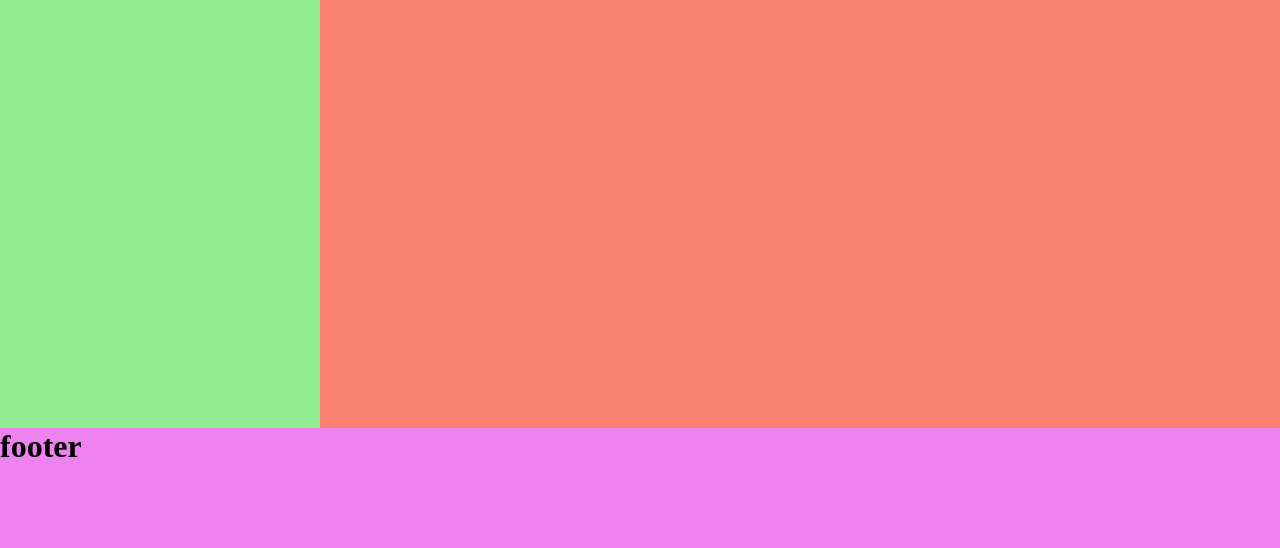
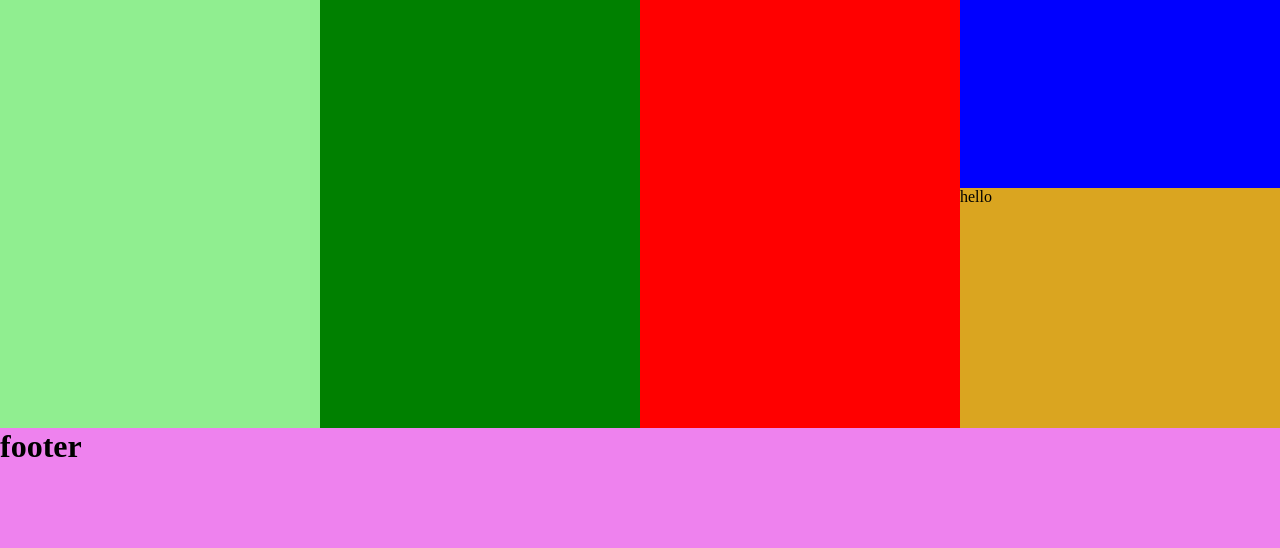
Before and after one commit to An-AngryBear/CSS_Grids_Responsive_Template, a website: page index.html in a window 1280 px wide. Shown: the part 332-880 px from the top of the page. Drawn offline with nearby package versions, Linux system fonts and the light colour scheme.

Commit message:
add navbar to grid

```diff
--- a/index.html
+++ b/index.html
@@ -9,22 +9,44 @@
         <title>Grids</title>
     </head>
     <body>
-        <nav class="nav">
-            <h1>nav</h1>
-        </nav>
         <div class="container">
+
+            <nav class="nav">
+                <h1>nav</h1>
+            </nav>
+
             <header class="page-header">
                 <h1>header</h1>
             </header>
+
             <aside class="sidebar">
                 <h1>sidebar</h1>
             </aside>
+
             <main class="main">
-                <h1>main</h1>
+
+                <div class="a">
+                    <p>hello</p>
+                </div>
+
+                <div class="b">
+                    <p>hello</p>
+                </div>
+
+                <div class="c">
+                    <p>hello</p>
+                </div>
+
+                <div class="d">
+                    <p>hello</p>
+                </div>
+
             </main>
+
             <footer class="footer">
                 <h1>footer</h1>
             </footer>
+
         </div>
     </body>
 </html>
--- a/sass/grids.sass
+++ b/sass/grids.sass
@@ -1,8 +1,9 @@
-.nav
-    min-height: 10vh
-    background-color: peachpuff
 
+//MOBILE: Styles the smallest screen size and up. No grid has been implemented for mobile.
 .container
+    .nav
+        min-height: 10vh
+        background-color: peachpuff
     .page-header, .sidebar, .main
         min-height: 25vh
     .page-header
@@ -11,25 +12,62 @@
         background-color: lightgreen
     .main
         background-color: salmon
+        .a
+            background-color: green
+        .b
+            background-color: red
+        .c
+            background-color: blue
+        .d
+            background-color: goldenrod
+        .a, .b
+            min-height: 10vh
+        .c, .d
+            min-height: 5vh
     .footer
         background-color: violet
         min-height: 15vh
 
-h1
+h1, p
     margin: 0
 
+//TABLET : Styles window-width (600px) and up.
 @media screen and (min-width: 600px)
 
     .container
-        display: grid
-        grid-template-columns: 1fr 2fr 1fr
-        grid-template-rows: auto 1fr 3fr 1fr
-        grid-template-areas: "header header header" "sidebar main main" "sidebar main main" "footer footer footer"
+        display: grid //all direct children of this element (.container) will be grid items
+        grid-template-columns: 1fr 2fr 1fr //set columns for this grid (fr means 'fraction of available space')
+        grid-template-rows: auto auto 1fr 3fr 1fr //set rows
+        grid-template-areas: "nav nav nav" "header header header" "sidebar main main" "sidebar main main" "footer footer footer"
+                            //grid template-areas basically let you establish the layout of the grid. In sass this must be all
+                            //put on one line. In CSS it's easier to see visually if you lay it out as such (5 ROWS, 3 COLUMNS):
+
+                            //nav nav nav
+                            //header header header
+                            //sidebar main main
+                            //sidebar main main
+                            //footer footer footer
+
+                            //change this in each media query to easily adjust your layout for different screen sizes
+        .nav
+            grid-area: nav //grid area items to fit into your grid-template-areas
         .page-header
             grid-area: header
         .sidebar
             grid-area: sidebar
         .main
+            display: grid //sets main as a new grid within a child of the outer grid
+            grid-template-columns: 1fr 1fr 1fr
+            grid-template-rows: 1fr 1fr
             grid-area: main
+            grid-template-areas: "a b c" "a b d"
+            .a
+                grid-area: a
+            .b
+                grid-area: b
+            .c
+                grid-area: c
+            .d
+                grid-area: d
         .footer
             grid-area: footer
```
Also changed, not shown: css/grids.css.
